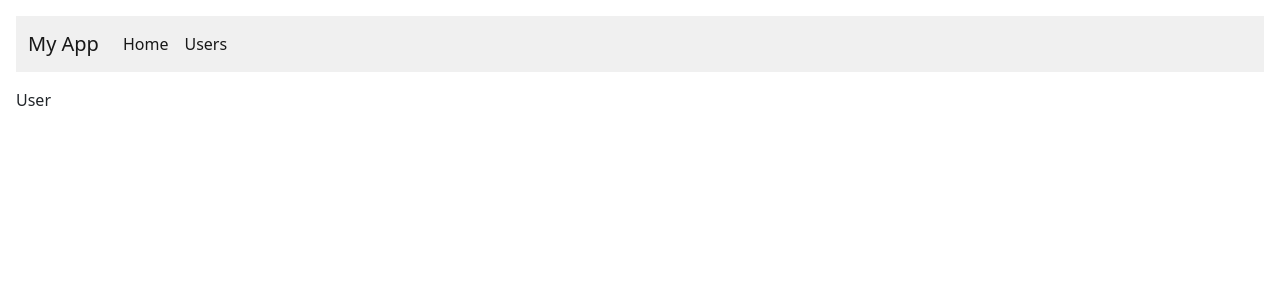
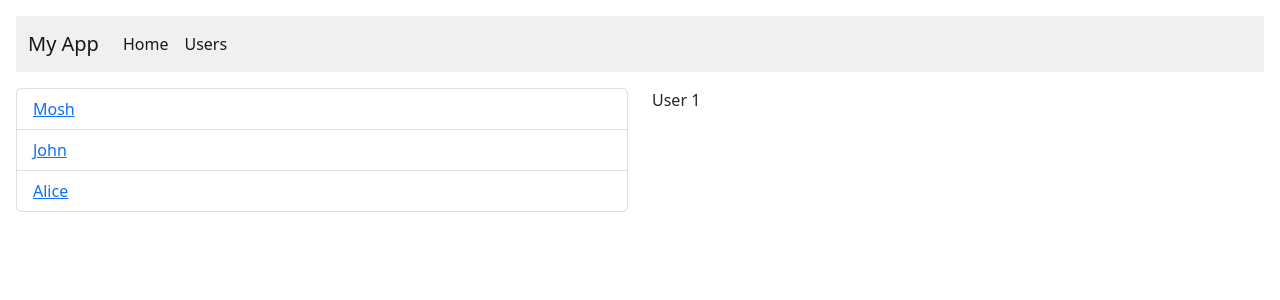
Before and after one commit to ThihanWinhtet/ReactByMoshPart-2, a React (Vite) app: page /users/1 in a window 1280 px wide. Shown: the top 300 px of the page. Built offline with nearby package versions, Linux system fonts and the light colour scheme.

Commit message:
Exercise working with nested routes

```diff
--- a/src/routing/UserDetailPage.tsx
+++ b/src/routing/UserDetailPage.tsx
@@ -6,7 +6,7 @@ const UserDetailPage = () => {
   const location = useLocation();
   console.log(searchParams.get('name'), param, location);
 
-  return <p>User</p>;
+  return <p>User {param.id} </p>;
 };
 
 export default UserDetailPage;
--- a/src/routing/UserListPage.tsx
+++ b/src/routing/UserListPage.tsx
@@ -1,4 +1,4 @@
-import { Link } from "react-router-dom";
+import { Link, Outlet } from "react-router-dom";
 
 const UserListPage = () => {
   const users = [
@@ -7,6 +7,7 @@ const UserListPage = () => {
     { id: 3, name: 'Alice' },
   ];
   return (
+    <>
     <ul className="list-group">
       {users.map((user) => (
         <li className="list-group-item" key={user.id}>
@@ -15,6 +16,7 @@ const UserListPage = () => {
         </li>
       ))}
     </ul>
+    </>
   );
 };
 
--- /dev/null
+++ b/src/routing/UserPage.tsx
@@ -0,0 +1,18 @@
+import { Outlet } from "react-router-dom"
+import UserDetailPage from "./UserDetailPage"
+import UserListPage from "./UserListPage"
+
+const UserPage = () => {
+  return (
+    <div className="row">
+        <div className="col">
+            <UserListPage></UserListPage>
+        </div>
+        <div className="col">
+            <Outlet/>
+        </div>
+    </div>
+  )
+}
+
+export default UserPage
```
Also changed, not shown: src/routing/Routes.tsx (+7 -4 lines).
